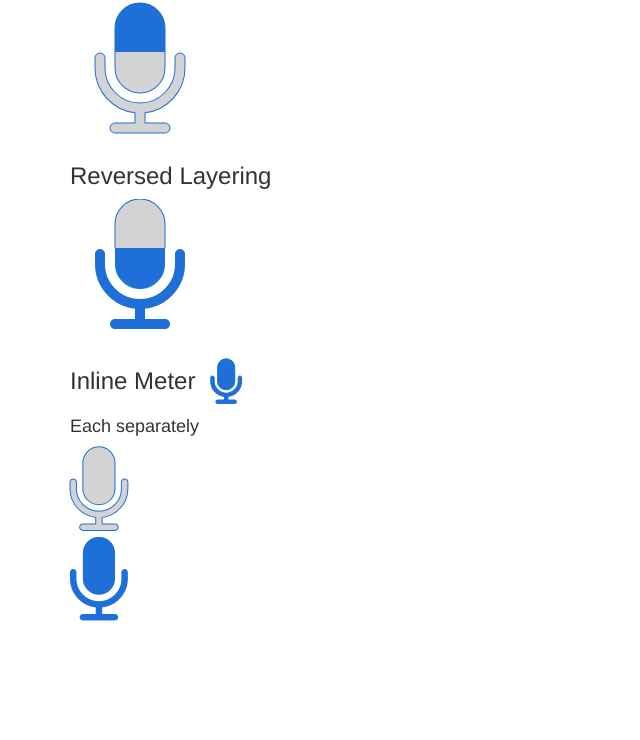
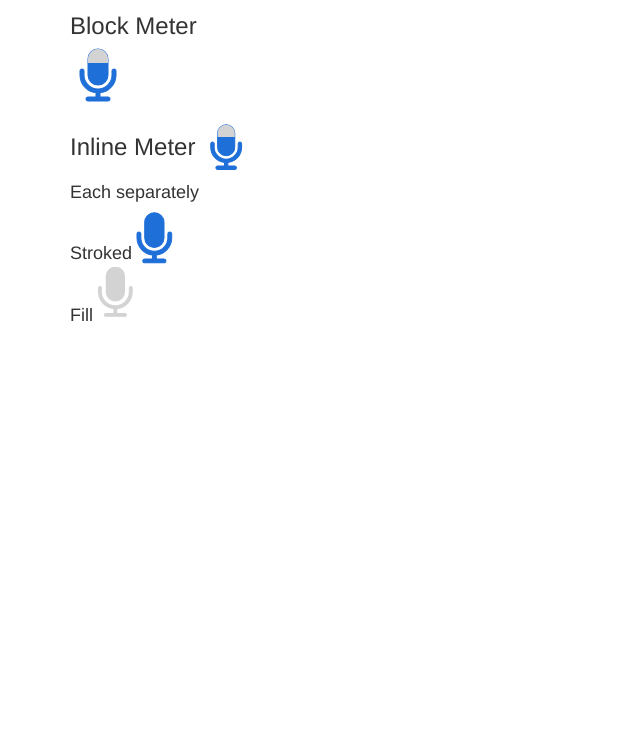
Before and after one commit to psaylor/ORCA, a plain HTML site: page audio4.html in a window 1280 px wide. Shown: the part 60-800 px from the top of the page, without its empty margins (0-640 px from the left). Drawn offline with nearby package versions, Linux system fonts and the light colour scheme.

Commit message:
decent volume meter

```diff
--- a/audio2.js
+++ b/audio2.js
@@ -148,11 +148,19 @@ $(function() {
 			var array = new Uint8Array(analyser.frequencyBinCount);
 			analyser.getByteFrequencyData(array);
 			var average = getAverageVolume(array);
-			var bgWebKit = "-webkit-gradient(linear, left bottom, left top, color-stop(" + (average/100).toFixed(2) + ", rgb(14, 145, 19)), color-stop(.8, rgb(170, 227, 172)), color-stop(1, white))";
-			$("#mic-icon").css("background", bgWebKit)
-				.css("-webkit-background-clip", "text")
-				.css("-webkit-text-fill-color", "transparent");
+			// var bgWebKit = "-webkit-gradient(linear, left bottom, left top, color-stop(" + (average/100).toFixed(2) + ", rgb(14, 145, 19)), color-stop(.8, rgb(170, 227, 172)), color-stop(1, white))";
+			// $("#mic-icon").css("background", bgWebKit)
+			// 	.css("-webkit-background-clip", "text")
+			// 	.css("-webkit-text-fill-color", "transparent");
 				// .css("background", other-browser-specific gradient shit)
+			var baseline= 10;
+			var max = 99;
+			var filled_height = (baseline + (.5*average));
+			// .toFixed(0);
+			console.log("filled_height", filled_height);
+			var gray_height = 100 - Math.min(filled_height, max);
+			$(".fa-microphone.fill").css("max-height", gray_height+"%");
+			$("#vol").text(average);
 		};
 
 		var analyser = context.createAnalyser();
--- a/audio4.html
+++ b/audio4.html
@@ -39,26 +39,34 @@
       background: linear-gradient(green, white); /* Standard syntax */
     }
 
+    .colors {
+      color: rgb(211, 211, 211);
+      color: rgba(0,0,0,0.12);
+    }
+
     .fill {
-      /*color: rgba(0,0,0,0.12);*/
-      top: 0px;
-      -webkit-text-fill-color : #1f6fd9;
+      -webkit-text-fill-color : rgb(211, 211, 211);
+      color: rgb(211, 211, 211);
       -webkit-transition: height 50ms ease;
       -moz-transition: height 50ms ease;
       -ms-transition: height 50ms ease;
       transition: height 50ms ease;
-      /*max-height: 15px;
-      overflow: hidden;*/
+      max-height: 25%;
+      overflow: hidden;
+
     }
 
     .stroked {
       -webkit-text-stroke: 1px #1f6fd9;
-      -webkit-text-fill-color: rgb(211, 211, 211);
+      -webkit-text-fill-color: #1f6fd9;
+      color: #1f6fd9;
     }
 
-    .max-out {
-      max-height: 35%;
-      overflow: hidden;
+    .glyph {
+      -webkit-user-select: none;
+      -moz-user-select: none;
+      -ms-user-select: none;
+      user-select: none;
     }
 
   </style>
@@ -66,35 +74,29 @@
 
 <body>
   <div class="container">
-    <h2>Microphone Volume Meter Demo</h2>
-    <span class="fa-stack fa-5x">
-      <i class="fa fa-microphone fa-stack-2x stroked"></i>
-      <i class="fa fa-microphone fa-stack-2x fill max-out"></i>
-    </span>
-    <h3>Reversed Layering</h3>
-    <span class="fa-stack fa-5x">
-      <i class="fa fa-microphone fa-stack-2x fill"></i>
-      <i class="fa fa-microphone fa-stack-2x stroked max-out"></i>
+    <h2>Microphone Volume Meter Demo <span class="small" id="vol">25</span></h2>
+    <h3> Block Meter </h3>
+    <span class="fa-stack fa-2x">
+      <i class="fa fa-microphone fa-stack-2x glyph stroked"></i>
+      <i class="fa fa-microphone fa-stack-2x glyph fill"></i>
     </span>
 
     <h3>Inline Meter
       <span class="fa-stack">
-        <i class="fa fa-microphone fa-stack-2x stroked"></i>
-        <span class="fill max-out">
-          <i class="fa fa-microphone fa-stack-2x"></i>
-        </span>
-
+        <i class="fa fa-microphone fa-stack-2x glyph stroked"></i>
+        <i class="fa fa-microphone fa-stack-2x glyph fill"></i>
       </span>
     </h3>
 
     <h4>Each separately</h4>
     <h4>
-    <i class="fa fa-microphone fa-5x stroked"></i>
-    <div>
-      <i class="fa fa-microphone fa-5x fill max-out"></i>
-    </div>
+      Stroked
+      <i class="fa fa-microphone fa-3x glyph stroked"></i>
+      <br>
+      Fill
+      <i class="fa fa-microphone fa-3x glyph fill"></i>
+
     </h4>
-
   </div> <!-- Container -->
 
 </body>
```
Also changed, not shown: audio3.html (+1 -0 lines).
